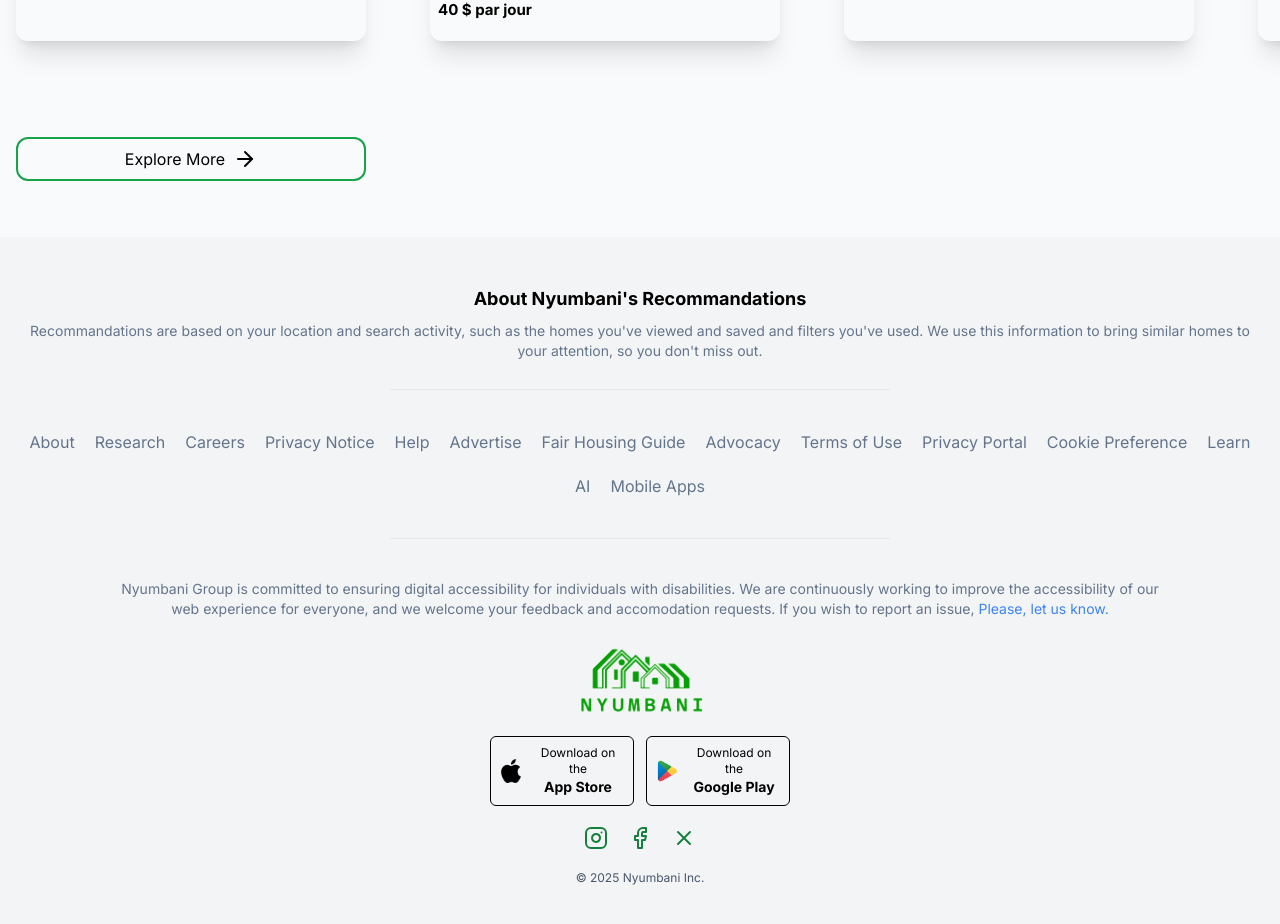
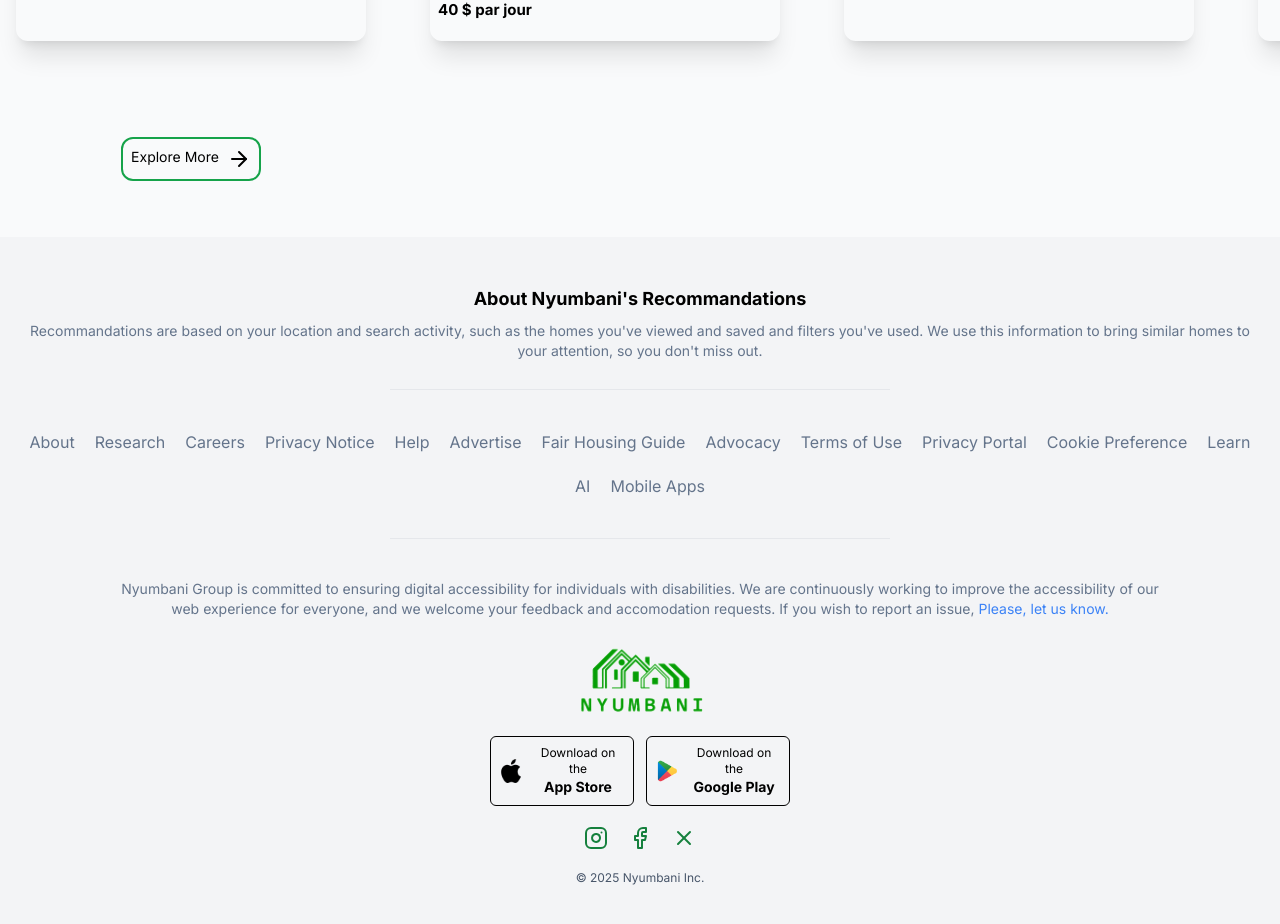
Before and after one commit to tipizzo/nyumbani, a Next.js app: page / in a window 1280 px wide. Shown: the part 1612-2536 px from the top of the page. Built offline with nearby package versions, Linux system fonts and the light colour scheme; no server answers.

Commit message:
Still modifying the propertyCard component

```diff
--- a/components/PropertyCard.jsx
+++ b/components/PropertyCard.jsx
@@ -38,8 +38,8 @@ const PropertyCard = () => {
 
                 ))}
 
-                <button className="flex border-2 border-green-600 items-center justify-center p-2 rounded-xl">
-                    <Link href="" className="flex gap-2">Explore More <ArrowRight /></Link>
+                <button className="flex border-2 mx-auto border-green-600 items-center justify-center p-2 rounded-xl">
+                    <Link href="" className="flex gap-2 text-sm">Explore More <ArrowRight /></Link>
                 </button>
             </div>
         </>
```
